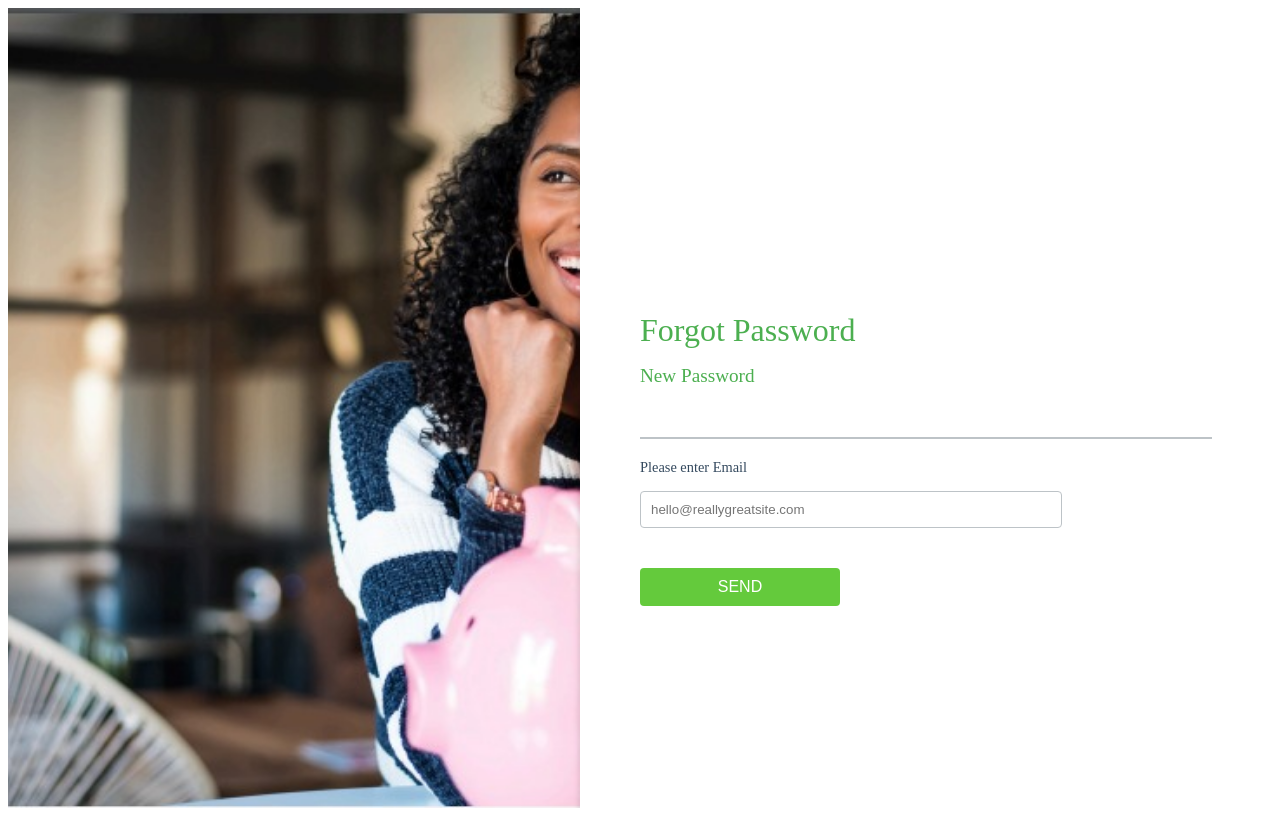
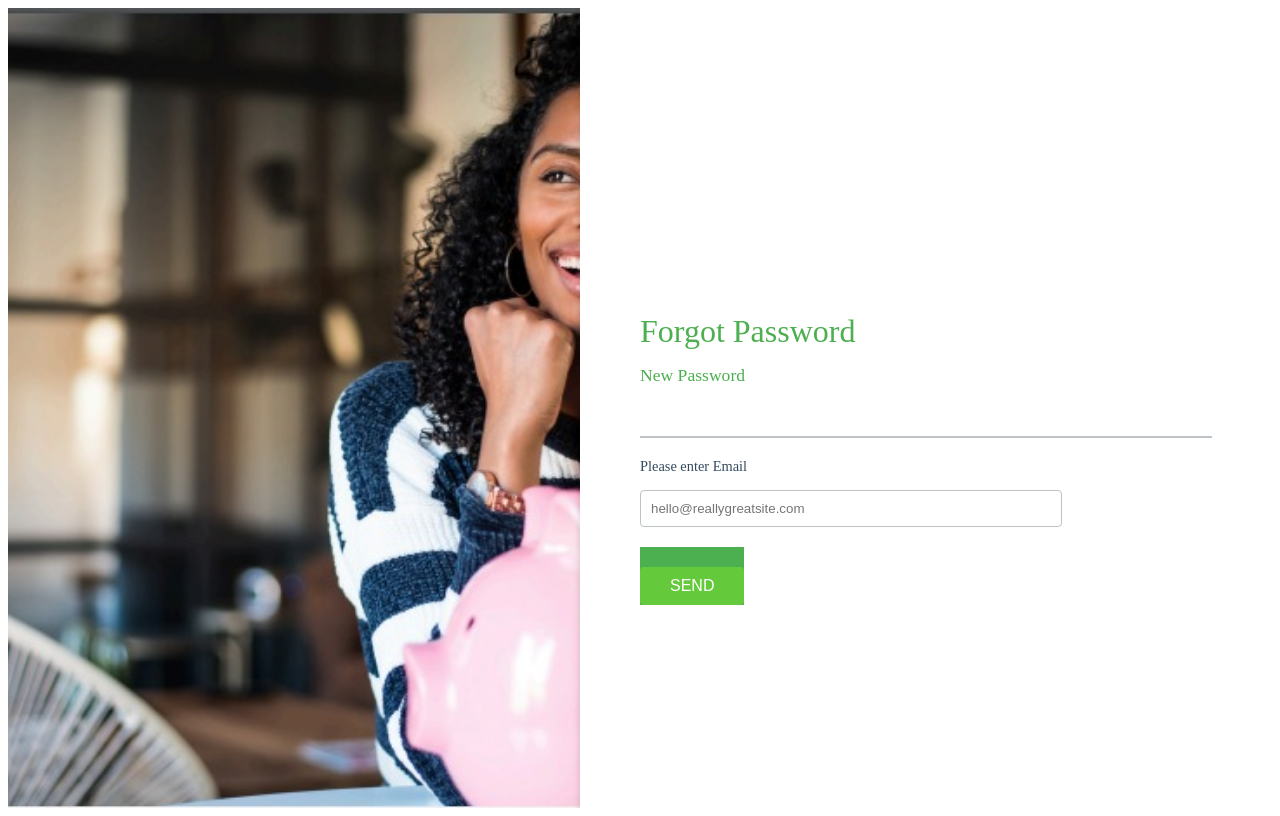
Before and after one commit to AfricodeAcademy/tabpay, a Flask app: page /forgot in a window 1280 px wide. Run offline with Flask 3, Linux system fonts and the light colour scheme.

Commit message:
added  custom classes for headings, inputs, labels, paragraphs, and buttons

```diff
--- a/app/static/css/styles.css
+++ b/app/static/css/styles.css
@@ -1,5 +1,5 @@
-/* Container holding both image and form */
-.container {
+/* START OF FORGOT_PASSWORD.HTML */
+.contmage {
     display: flex;  /* Flexbox for side-by-side layout */
     height: 100vh;  /* Full viewport height */
     width: 100%;    /* Full width */
@@ -39,28 +39,30 @@
 }
 
 /* Heading Styles */
-h1, h2 {
+.custom-heading, .custom-subheading {
     color: #4CAF50;  /* Light green color */
     font-weight: 500; /* Adjust font weight */
     margin-bottom: 5px; /* Reduce margin for closer spacing */
     text-align: left; /* Align text to the left */
 }
 
-h2 {
-    font-size: 1.2rem; /* Smaller font size for subheading */
+.custom-subheading {
+    font-size: 1.1rem; /* Smaller font size for subheading */
     margin-bottom: 30px; /* Add spacing after subheading */
 }
 
+
 /* Paragraph and Label Styles */
-p, label {
+.custom-paragraph, .custom-label {
     color: #34495e; /* Darker color */
     margin-bottom: 15px; /* Spacing between elements */
     font-size: 0.9rem;  /* Adjust font size */
     text-align: left; /* Align text to the left */
 }
 
+
 /* Input Styles */
-input {
+.custom-input {
     width: 100%; /* Full width of form section */
     max-width: 400px; /* Adjust width of input */
     padding: 10px;  /* Add padding */
@@ -70,13 +72,15 @@ input {
     transition: border-color 0.3s;  /* Smooth transition on focus */
 }
 
-input:focus {
+
+.custom-input:focus {
     border-color: #4CAF50;  /* Green border on focus */
     outline: none;  /* Remove default outline */
 }
 
+
 /* Button Styles */
-button {
+.custom-button {  /* Changed from 'button' to '.custom-button' */
     padding: 10px 30px;  /* Adjust padding */
     background-color: #64ca3c;  /* Green button */
     color: white;  /* White text */
@@ -91,14 +95,21 @@ button {
 }
 
 /* Hover effect for button */
-button:hover {
+.custom-button:hover {
+    background-color: #4CAF50;  /* Slightly darker green on hover */
+}
+
+
+/* Hover effect for button */
+.btn {
     background-color: #4CAF50;  /* Slightly darker green on hover */
 }
 
 /* Horizontal line */
-hr {
+.divider {
     border: none;  /* Remove default border */
     border-top: 2px solid #bdc3c7;  /* Custom border style */
     width: 100%;  /* Full width */
     margin: 20px 0;  /* Spacing around line */
 }
+/* END OF FORGOT_PASSWORD.HTML */
--- a/app/templates/forgot_password.html
+++ b/app/templates/forgot_password.html
@@ -1,19 +1,21 @@
 {% extends "base.html" %}
 {% block content %}
-<div class="container">
+<div class="contmage">
     <div class="left">
         <img src="../static/images/image1.png" alt="Placeholder" class="object-cover h-full w-full">
     </div>
     <div class="form-section">
         <div class="text-center">
-            <h1 class="text-4xl font-bold">Forgot Password</h1>
-            <h2 class="text-light mb-8 mt-4">New Password</h2>
+            <h1 class="custom-heading">Forgot Password</h1>
+            <h2 class="custom-subheading">New Password</h2>
         </div>
 
         <hr class="divider">
-        <label for="email" class="block text-gray-400 mb-4">Please enter Email</label>
-        <input type="email" id="email" placeholder="hello@reallygreatsite.com" class="border border-gray-300 p-2 rounded w-full mb-6" required>
-        <button class="bg-light-green-500 text-white py-2 px-4 rounded">SEND</button>
+        <label for="email" class="custom-label">Please enter Email</label>
+        <input type="email" id="email" class="custom-input" placeholder="hello@reallygreatsite.com">
+        <div class="btn">
+        <button class="custom-button">SEND</button>
+    </div>
     </div>
 </div>
 {% endblock %}
```
